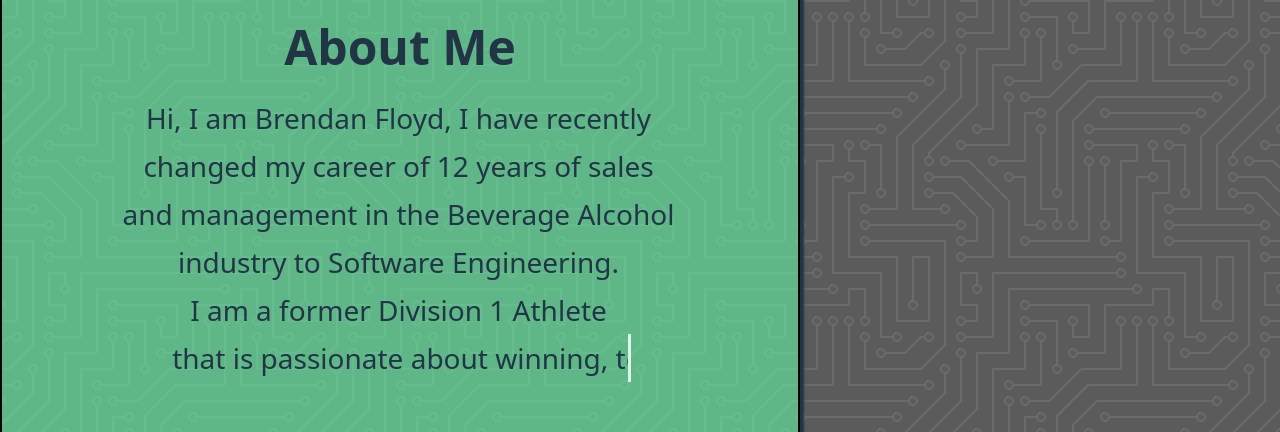
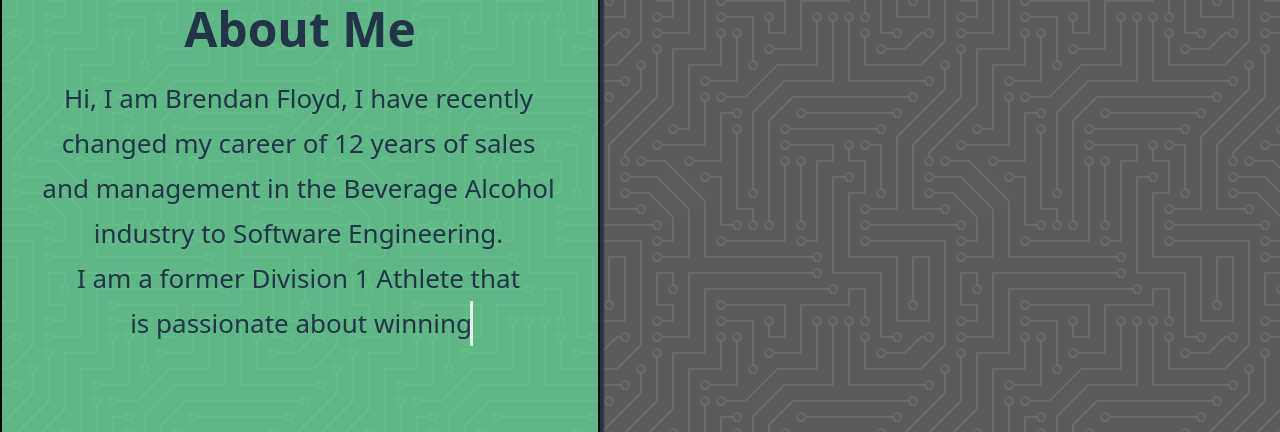
Before and after one commit to bfloyd14/brendan-floyd-profile, a React (Vite) app: page /aboutme in a window 1280 px wide. Shown: the top 432 px of the page. Built offline with nearby package versions, Linux system fonts and the light colour scheme.

Commit message:
fix about page container sizing and text content font size.

```diff
--- a/src/pages/AboutMe/AboutMe.jsx
+++ b/src/pages/AboutMe/AboutMe.jsx
@@ -21,10 +21,10 @@ const AboutMe = () => {
           industry to Software Engineering.
           </p>
           <p className={styles.p5}>
-            I am a former Division 1 Athlete
+            I am a former Division 1 Athlete that
           </p>
           <p className={styles.p6}>
-            that is passionate about winning, teamwork
+            is passionate about winning, teamwork
           </p>
           <p className={styles.p7}>
             and problem solving.  I am a father of a
@@ -33,10 +33,10 @@ const AboutMe = () => {
             8-month little girl, so she keeps me occupied.
           </p>
           <p className={styles.p9}>
-            I also enjoy spending time with my wife, cooking,
+            I enjoy spending time with my wife, cooking,
           </p>
           <p className={styles.p10}>
-            hiking with our dogs and a great beer.
+          hiking with our dogs and a great beer.
           </p>
         </div>
         <div className={styles.info}>
--- a/src/pages/AboutMe/AboutMe.module.css
+++ b/src/pages/AboutMe/AboutMe.module.css
@@ -15,7 +15,7 @@
   border: 2px solid black;
   padding: 60px 0 60px 0;
   margin-top: 45px;
-  width: 800px;
+  width: 600px;
   border-radius: 6px;
   box-shadow: 2px 2px 2px 2px;
   background-color: rgba(99, 245, 165, 0.6);
@@ -28,11 +28,11 @@
   align-items: center;
   flex-wrap: wrap;
   text-align: center;
-  padding-top: 25px;
 }
 
 .technology img {
   width: 80px;
+  margin-top: 15px;
 }
 
 .info h1 {
@@ -48,7 +48,7 @@
 
 .info .p1 {
   border-right: 3px solid white;
-  font-size: 28px;
+  font-size: 26px;
   white-space: nowrap;
   overflow: hidden;
   animation-name: typing1, blink-caret1;
@@ -61,7 +61,7 @@
 
 .info .p2 {
   border-right: 3px solid white;
-  font-size: 28px;
+  font-size: 26px;
   white-space: nowrap;
   overflow: hidden;
   animation-name: typing2, blink-caret2;
@@ -75,7 +75,7 @@
 
 .info .p3 {
   border-right: 3px solid white;
-  font-size: 28px;
+  font-size: 26px;
   white-space: nowrap;
   overflow: hidden;
   animation-name: typing3, blink-caret3;
@@ -89,7 +89,7 @@
 
 .info .p4 {
   border-right: 3px solid white;
-  font-size: 28px;
+  font-size: 26px;
   white-space: nowrap;
   overflow: hidden;
   animation-name: typing3, blink-caret3;
@@ -103,7 +103,7 @@
 
 .info .p5 {
   border-right: 3px solid white;
-  font-size: 28px;
+  font-size: 26px;
   white-space: nowrap;
   overflow: hidden;
   animation-name: typing5, blink-caret5;
@@ -117,7 +117,7 @@
 
 .info .p6 {
   border-right: 3px solid white;
-  font-size: 28px;
+  font-size: 26px;
   white-space: nowrap;
   overflow: hidden;
   animation-name: typing6, blink-caret6;
@@ -131,7 +131,7 @@
 
 .info .p7 {
   border-right: 3px solid white;
-  font-size: 28px;
+  font-size: 26px;
   white-space: nowrap;
   overflow: hidden;
   animation-name: typing7, blink-caret7;
@@ -145,7 +145,7 @@
 
 .info .p8 {
   border-right: 3px solid white;
-  font-size: 28px;
+  font-size: 26px;
   white-space: nowrap;
   overflow: hidden;
   animation-name: typing8, blink-caret8;
@@ -159,7 +159,7 @@
 
 .info .p9 {
   border-right: 3px solid white;
-  font-size: 28px;
+  font-size: 26px;
   white-space: nowrap;
   overflow: hidden;
   animation-name: typing9, blink-caret9;
@@ -173,7 +173,7 @@
 
 .info .p10 {
   border-right: 3px solid white;
-  font-size: 28px;
+  font-size: 26px;
   white-space: nowrap;
   overflow: hidden;
   animation-name: typing10, blink-caret10;
--- a/src/pages/MyProjects/MyProjects.module.css
+++ b/src/pages/MyProjects/MyProjects.module.css
@@ -112,3 +112,59 @@
 .name p {
   width: 100%;
 }
+
+
+@media screen and (max-width: 450px){
+  .project {
+    width: 95%;
+    display: flex;
+    justify-content: flex-start;
+    align-items: center;
+    margin-top: 15px;
+    padding-bottom: 5px;
+  }
+
+  .project h3 {
+    font-size: 26px;
+  }
+
+  .project h4 {
+    font-size: 24px;
+  }
+
+  .project a {
+    font-size: 20px;
+  }
+
+  .project p {
+    font-size: 18px;
+  }
+
+  .name a {
+    font-size: 18px;
+  }
+
+  .title{
+    width: 90%;
+    font-size: 26px;
+    height: 85px;
+  }
+  .project img {
+    width: 90%;
+    padding-top: 10px;
+  }
+
+  .project img:hover {
+    animation: up 1s ease ;
+    animation-fill-mode: forwards;
+  }
+
+  @keyframes up {
+    0% {
+      transform: translateY(0%) ;
+    }
+    100% {
+      transform: translateY(-5%)
+    }
+  }
+}
--- a/src/pages/Resume/Resume.module.css
+++ b/src/pages/Resume/Resume.module.css
@@ -40,3 +40,15 @@
 .container h1 {
   font-size: 48px;
 }
+
+
+@media screen and (max-width: 450px){
+  .container, .info {
+    width: 95%;
+    display: flex;
+    justify-content: center;
+    align-items: center;
+    margin-left: 5px;
+    margin-top: 15px;
+  }
+}
```
